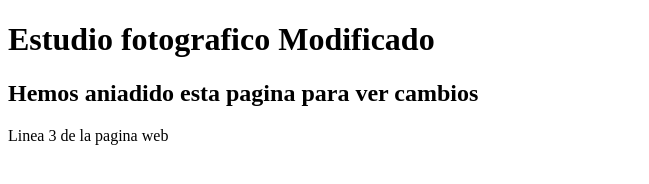
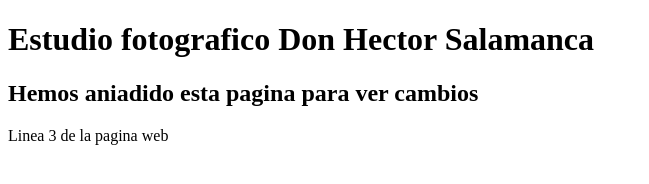
Before and after one commit to hummingbird-flights/prueba, a plain HTML site: page index.html in a window 1280 px wide. Shown: the whole page, without its empty margins (0-649 px from the left). Drawn offline with Linux system fonts and the light colour scheme.

Commit message:
Hector Salamanca

```diff
--- a/index.html
+++ b/index.html
@@ -1,7 +1,7 @@
 <!DOCTYPE html>
 <html>
     <title> Estudio foto </title>
-        <h1> Estudio fotografico Modificado <h1>
+        <h1> Estudio fotografico Don Hector Salamanca <h1>
         <h2> Hemos aniadido esta pagina para ver cambios </h2>
         <p> Linea 3 de la pagina web</p>
 </html>
```
